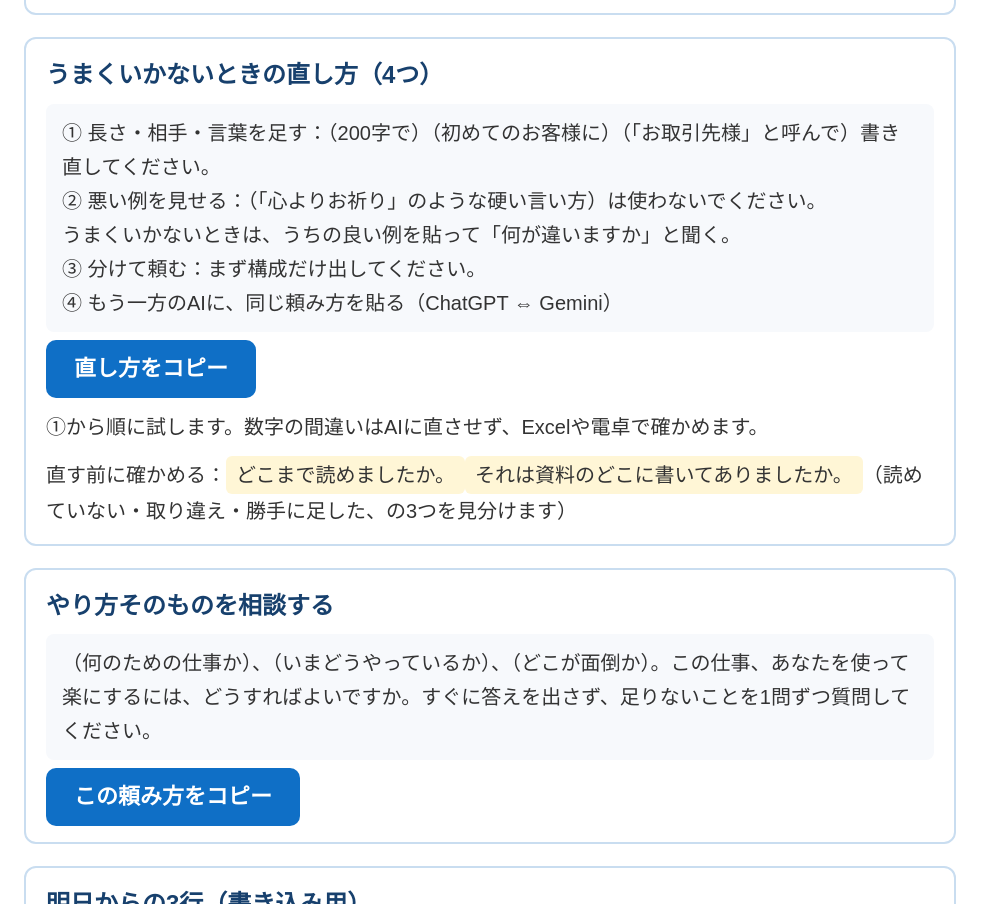
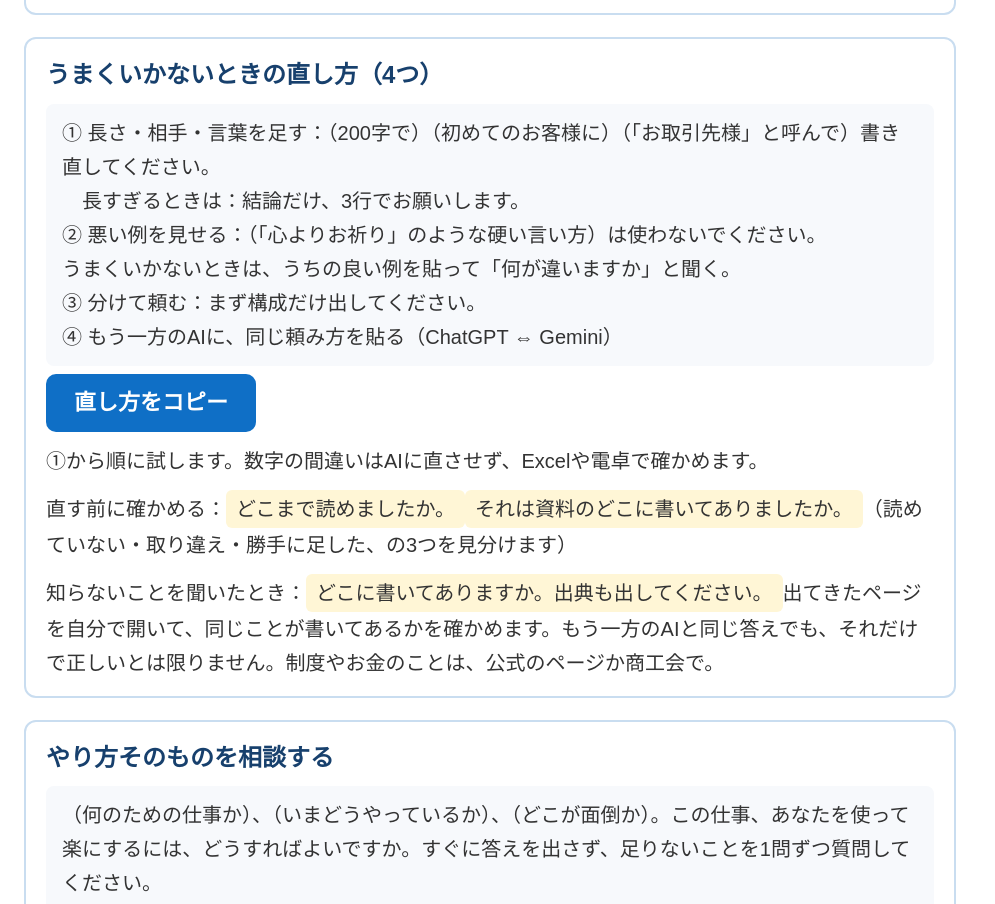
Before and after one commit to 888wisteriavil-cloud/sanuki-ai, a plain HTML site: page index.html in a window 1280 px wide. Shown: the part 3785-4689 px from the top of the page, without its empty margins (0-995 px from the left). Drawn offline with Linux system fonts and the light colour scheme.

Commit message:
第3回：確かめ方と「結論だけ、3行で」を足し、配付⑪⑫⑬を最新に（⑬の「案」を外す）

```diff
--- a/index.html
+++ b/index.html
@@ -218,6 +218,7 @@ D 出力の形：そのまま印刷できる形で</div>
     <div class="card">
       <h2>うまくいかないときの直し方（4つ）</h2>
       <div class="text" id="u4">① 長さ・相手・言葉を足す：（200字で）（初めてのお客様に）（「お取引先様」と呼んで）書き直してください。
+　長すぎるときは：結論だけ、3行でお願いします。
 ② 悪い例を見せる：（「心よりお祈り」のような硬い言い方）は使わないでください。
 うまくいかないときは、うちの良い例を貼って「何が違いますか」と聞く。
 ③ 分けて頼む：まず構成だけ出してください。
@@ -225,6 +226,7 @@ D 出力の形：そのまま印刷できる形で</div>
       <button class="copy" data-target="u4">直し方をコピー</button><span class="done" aria-live="polite"></span>
       <div class="then">①から順に試します。数字の間違いはAIに直させず、Excelや電卓で確かめます。</div>
       <div class="then">直す前に確かめる：<span class="say">どこまで読めましたか。</span><span class="say">それは資料のどこに書いてありましたか。</span>（読めていない・取り違え・勝手に足した、の3つを見分けます）</div>
+      <div class="then">知らないことを聞いたとき：<span class="say">どこに書いてありますか。出典も出してください。</span>出てきたページを自分で開いて、同じことが書いてあるかを確かめます。もう一方のAIと同じ答えでも、それだけで正しいとは限りません。制度やお金のことは、公式のページか商工会で。</div>
     </div>
     <div class="card">
       <h2>やり方そのものを相談する</h2>
```
Also changed, not shown: 3 other files.
